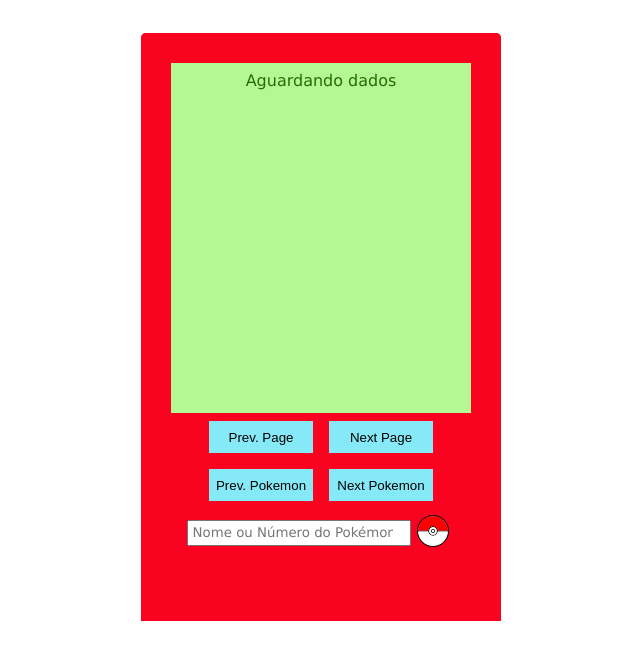
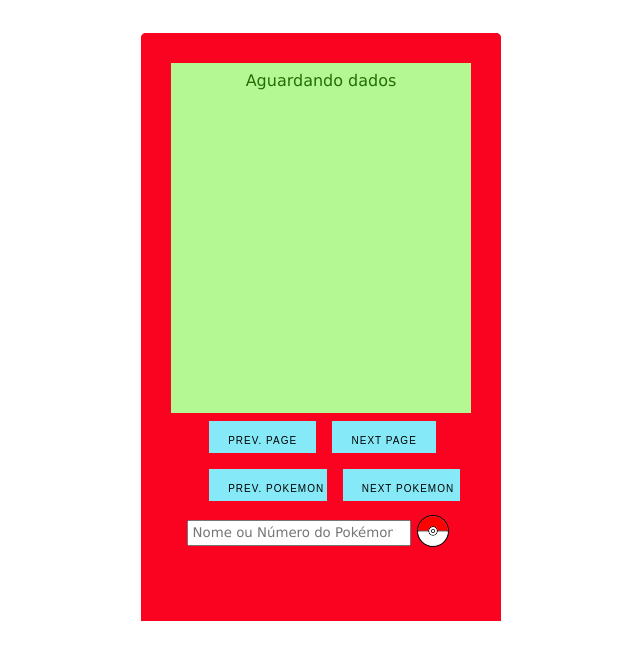
Before and after one commit to flwedu/pokedex, a plain HTML site: page index.html in a window 1280 px wide. Shown: the whole page, without its empty margins (319-959 px from the left). Drawn offline with Linux system fonts and the light colour scheme.

Commit message:
changes in buttos

```diff
--- a/style/bottom.css
+++ b/style/bottom.css
@@ -22,15 +22,23 @@
 }
 
 .nav-button {
+  font-family: arial;
+  font-size: x-small;
+  text-transform: uppercase;
+  letter-spacing: 1px;
+
+  box-shadow: -1px 2px 0 var(--shadow);
+  text-decoration: none;
+
   margin: 0 0.5rem;
+  padding: 0.9rem 1.2rem;
+  position: relative;
+
+  display: inline-block;
   width: 49%;
   height: 100%;
   background: var(--buton-color);
   border: none;
-}
-
-.nav-button:hover {
-  animation: stretching 1s infinite;
 }
 
 /* Search bar & tools */
@@ -54,6 +62,8 @@
   text-align: center;
   font-family: "Lucida Sans", "Lucida Sans Regular", "Lucida Grande",
     "Lucida Sans Unicode", Geneva, Verdana, sans-serif;
+
+  box-shadow: -1px 1px 0 inset var(--shadow);
 }
 /* Botão de busca */
 
```
